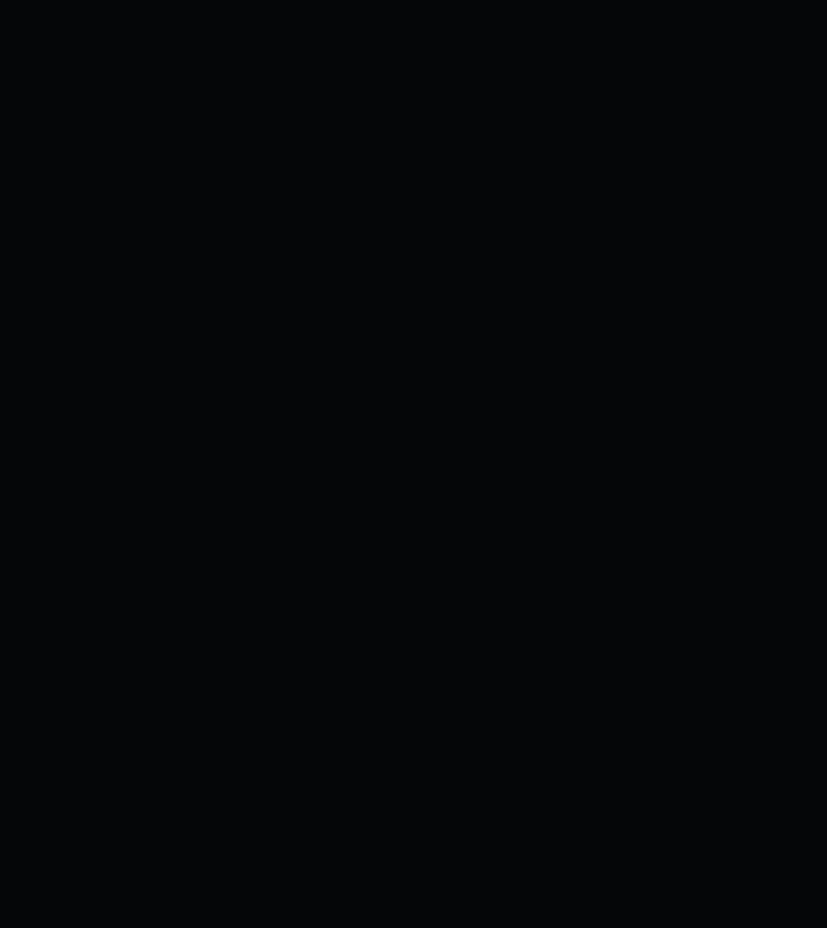
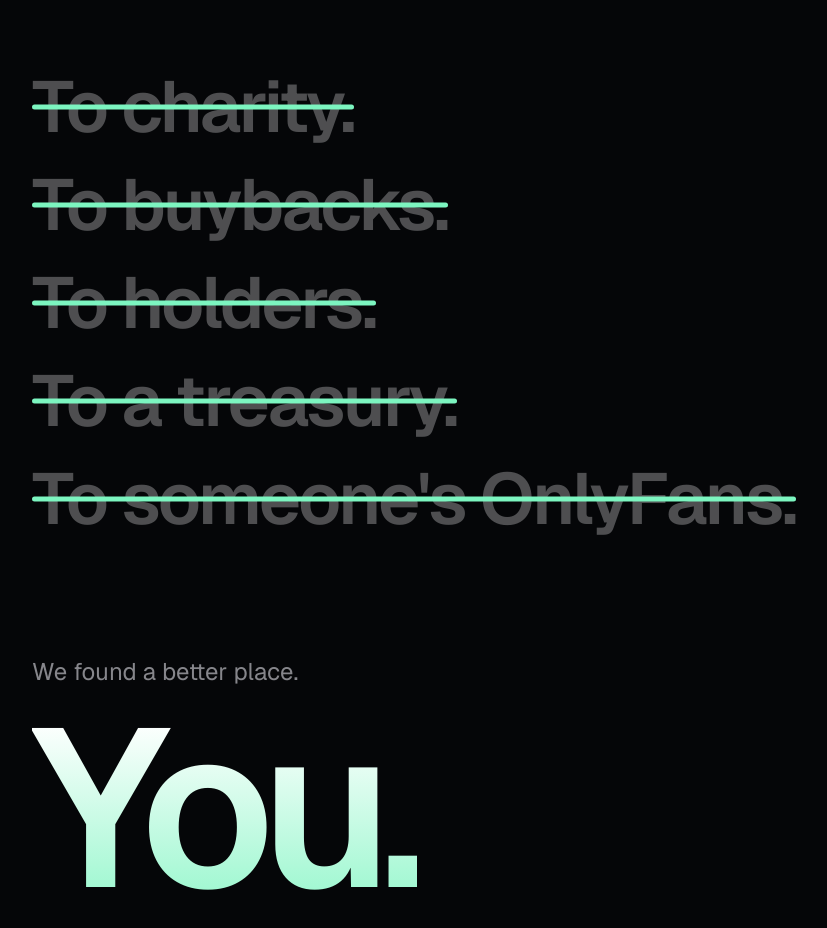
Before and after one commit to LeTaih/newpad, a Next.js app: page / in a window 1280 px wide. Shown: the part 1142-2070 px from the top of the page, without its empty margins (64-891 px from the left). Before the commit the page ends 800 px from the top, so only its background shows below. Built offline with nearby package versions, Linux system fonts and the light colour scheme; no server answers.

Commit message:
feat: add problem section with struck-through fee destinations
Co-Authored-By: Claude Opus 5.5 <noreply@anthropic.com>

```diff
--- a/src/app/page.tsx
+++ b/src/app/page.tsx
@@ -1,5 +1,6 @@
 import { Hero } from "@/components/sections/Hero";
 import { Nav } from "@/components/sections/Nav";
+import { Problem } from "@/components/sections/Problem";
 
 export default function Home() {
   return (
@@ -7,6 +8,7 @@ export default function Home() {
       <Nav />
       <main>
         <Hero />
+        <Problem />
       </main>
     </>
   );
--- /dev/null
+++ b/src/components/sections/Problem.tsx
@@ -0,0 +1,47 @@
+"use client";
+
+import { motion } from "motion/react";
+import { problem } from "@/content/site";
+import { Reveal } from "@/components/ui/Reveal";
+import { Section } from "@/components/ui/Section";
+
+const ease = [0.22, 1, 0.36, 1] as const;
+
+export function Problem() {
+  return (
+    <Section id="problem" title={problem.title}>
+      <motion.ul initial="idle" whileInView="struck" viewport={{ once: true, amount: 0.6 }} className="space-y-1 md:space-y-2">
+        {problem.destinations.map((destination, i) => (
+          <li
+            key={destination}
+            className="relative w-fit text-[clamp(1.75rem,6.5vw,4.5rem)] leading-tight font-semibold tracking-[-0.035em]"
+          >
+            <motion.span
+              variants={{
+                idle: { opacity: 1 },
+                struck: { opacity: 0.3, transition: { delay: 0.35 + i * 0.3, duration: 0.4 } },
+              }}
+            >
+              {destination}
+            </motion.span>
+            <motion.span
+              aria-hidden
+              className="absolute inset-x-0 top-1/2 h-[0.07em] origin-left -translate-y-1/2 rounded-full bg-accent"
+              variants={{
+                idle: { scaleX: 0 },
+                struck: { scaleX: 1, transition: { delay: 0.2 + i * 0.3, duration: 0.5, ease } },
+              }}
+            />
+          </li>
+        ))}
+      </motion.ul>
+
+      <Reveal className="mt-20 md:mt-28">
+        <p className="text-xl text-muted md:text-2xl">{problem.turn}</p>
+        <p className="text-gradient mt-2 w-fit pb-4 text-[clamp(5rem,24vw,14rem)] leading-none font-semibold tracking-[-0.06em]">
+          {problem.answer}
+        </p>
+      </Reveal>
+    </Section>
+  );
+}
```
Also changed, not shown: 2 other files (tests, documents, lock files or other folders).
